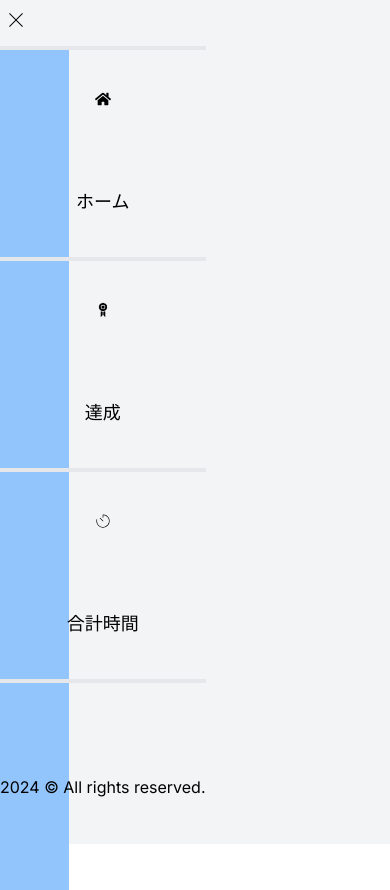
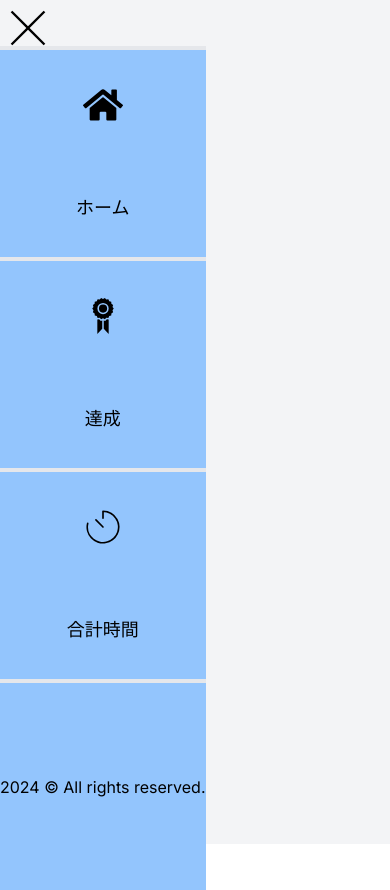
Before and after one commit to saktaht/todo-app, a Next.js app: page / in a window 390 px wide. Both pictures are taken after a click on the button 16 px from the left and 20 px from the top of the page. Built offline with nearby package versions, Linux system fonts and the light colour scheme.

Commit message:
iconの大きさとテキストのクリアできるようにした

```diff
--- a/src/app/components/input.tsx
+++ b/src/app/components/input.tsx
@@ -14,7 +14,7 @@ export const Input = (): React.JSX.Element => {
   const [text, setText] = React.useState<string>('')
   const [todos, setTodos] = React.useState<AddTaskProps[]>([])
   const [filter, setFilter] = React.useState<FilterType>('all')
-  const { isOpen, handleOpen } = React.useContext(OpenContext);
+  const { isOpen } = React.useContext(OpenContext);
 
   const filteredTodos = todos.filter((todo) => {
     switch (filter) {
@@ -34,6 +34,7 @@ export const Input = (): React.JSX.Element => {
   const handleChange = (e: React.ChangeEvent<HTMLInputElement>) => {
     e.preventDefault()
     setText(e.target.value)
+    //
   }
 
   // React.FormEvent<HTMLFormElement>じゃダメだった
@@ -132,6 +133,8 @@ export const Input = (): React.JSX.Element => {
               type="text"
               // size={70}
               className="border-2 border-blue-500 rounded-md w-full grid col-span-6 p-4"
+              //ここをvalueを追加したら、入力した文字が消えた・ インプットフィールドの値が常にtextステートと同期してる
+              value={text}
               placeholder='ここにやることを書いてください'
               onChange={(e) => handleChange(e)}
             />
--- a/src/app/components/navbar.tsx
+++ b/src/app/components/navbar.tsx
@@ -21,12 +21,13 @@ export const Navbar = (): JSX.Element => {
   const { isOpen, handleOpen } = React.useContext(OpenContext);
 
   return (
-    <>
+    <IconContext.Provider value={{ color: 'black', size: '40px' }}>
+      <>
       {/* <label htmlFor="menu" className="block absolute text-100 sm:hidden"> */}
       {!isOpen ? (
         <button
           type='button'
-          className='h-10 inline md:hidden  ml-2'
+          className='h-10 inline md:hidden ml-2 pt-2'
           onClick={handleOpen}
           >
           {/* メニューボタン */}
@@ -38,19 +39,19 @@ export const Navbar = (): JSX.Element => {
             {/* <label htmlFor="menu" className="block sm:hidden"> */}
             <button
               type='button'
-              className='h-10 inline md:hidden ml-2'
+              className='h-10 inline md:hidden ml-2 pt-2'
               onClick={handleOpen}
             >
             {/* 閉じるボタン */}
               <TfiClose />
             </button>
             {/* </label> */}
-              <nav className='h-screen bg-blue-300'>
+              <nav className='h-screen'>
                 <ul className='h-full grid grid-rows-4 md:static absolute'>
                   {data.map((item, index) => (
                     <li
                       key={index}
-                      className='cursor-pointer hover:bg-sky-300 grid place-items-center border-t-4 '
+                      className='cursor-pointer  bg-blue-300 hover:bg-sky-300 grid place-items-center border-t-4 '
                     >
                         {item.icon}
                       <a href={item.link} className='text-lg'>
@@ -58,7 +59,7 @@ export const Navbar = (): JSX.Element => {
                       </a>
                     </li>
                   ))}
-                  <li className="border-t-4 text-center grid place-items-center">
+                  <li className=" bg-blue-300 border-t-4 text-center grid place-items-center">
                     2024 © All rights reserved.
                   </li>
                 </ul>
@@ -87,11 +88,12 @@ export const Navbar = (): JSX.Element => {
                   ))}
                   <li className="border-t-4 text-center">
                     2024 © All rights reserved.
-                    ここはフッター
                   </li>
                 </ul>
               </nav>
           </aside>
     </>
+    </IconContext.Provider>
+
   )
 }
--- a/src/app/page.tsx
+++ b/src/app/page.tsx
@@ -1,5 +1,3 @@
-'use client'
-
 import Image from "next/image";
 import { Navbar } from "./components/navbar";
 import { Input } from "./components/input";
```
Lines whose indentation alone changed are shown as unchanged.
